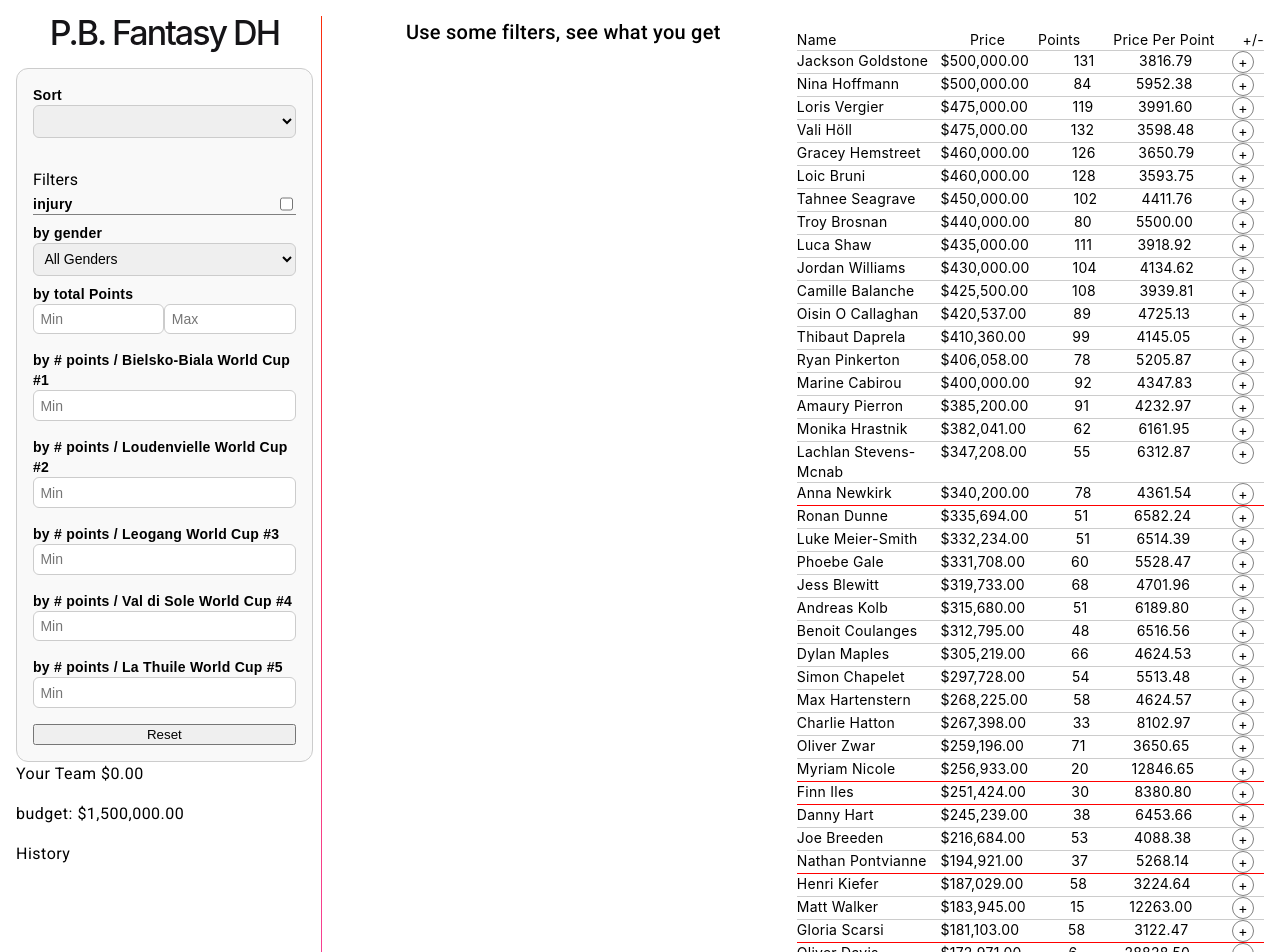
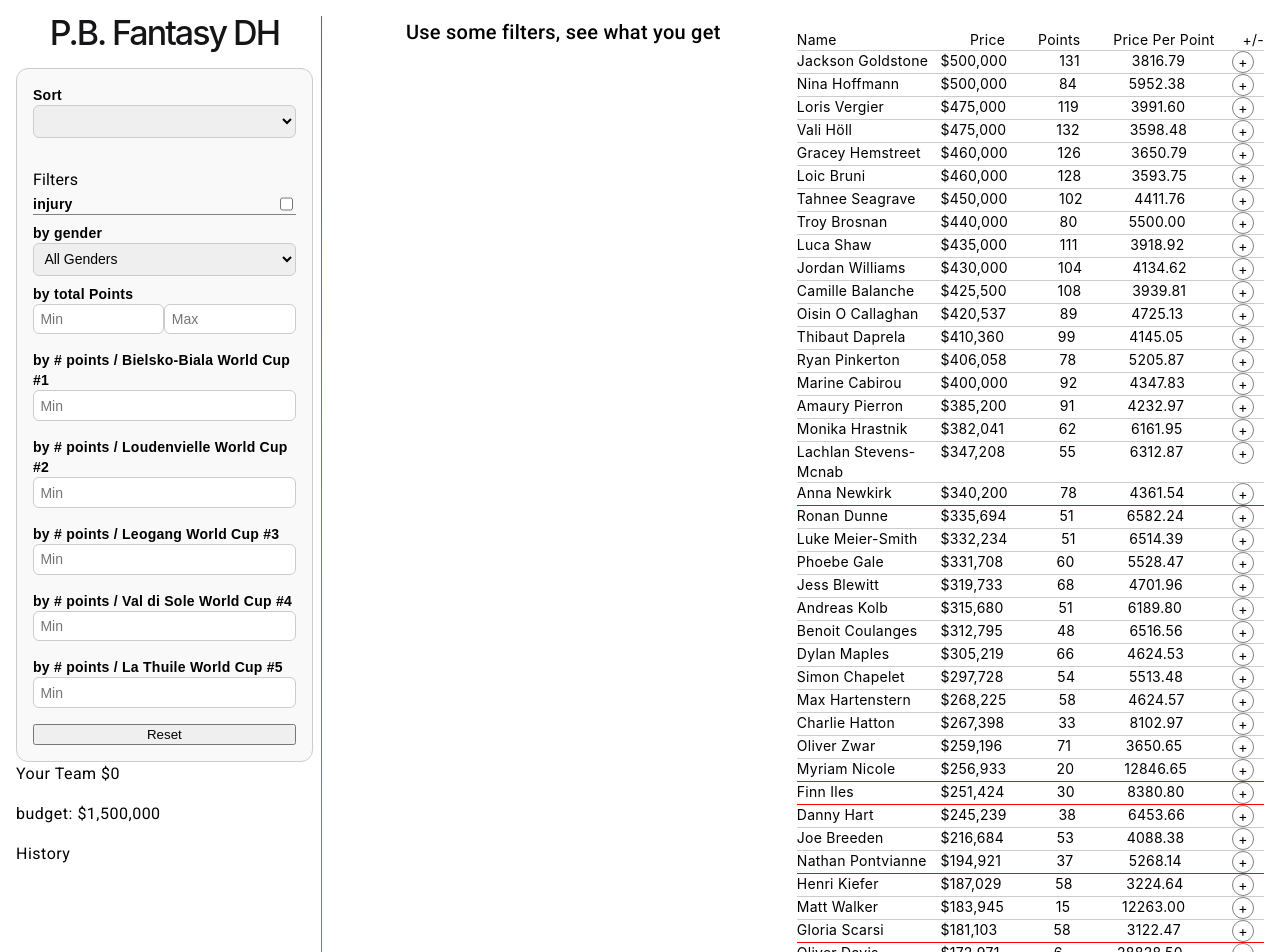
Before and after one commit to paultrial/fantasy, an Angular app: page / in a window 1280 px wide. Shown: the top 952 px of the page. Built offline with nearby package versions, Linux system fonts and the light colour scheme.

Commit message:
no more decimals

```diff
--- a/src/app/app.component.html
+++ b/src/app/app.component.html
@@ -106,15 +106,15 @@
         </div>
       </section>
       <section>
-        <h4 [ngClass]="{overBudget: sum>money}">Your Team {{sum | currency}}</h4>
-        <h4 [ngClass]="{overBudget: sum>money}">budget: {{budget | currency}}</h4>
+        <h4 [ngClass]="{overBudget: sum>money}">Your Team {{sum | currency: 'USD':'symbol':'1.0-0'}}</h4>
+        <h4 [ngClass]="{overBudget: sum>money}">budget: {{budget | currency: 'USD':'symbol':'1.0-0'}}</h4>
         <h4 class="errorMessage">{{errorMessage}}</h4>
 
         <ul class="athleteList" title="{{currentStats | json}}">
           <li class="athlete" *ngFor="let athlete of team">
             <div class="name">{{ athlete.firstname }} {{ athlete.lastname }}</div>
             <div class="data">
-              <div class="price">{{ athlete.value | currency}} </div>
+              <div class="price">{{ athlete.value | currency: 'USD':'symbol':'1.0-0'}} </div>
               <div class="points">{{ athlete.totalpoints }}</div>
               <div class="pricePerPoint">{{ athlete.pricePerPoint }}</div>
               <div class="teamAction" *ngIf="!athlete.selected" (click)="selectAthlete(athlete)">+</div>
@@ -129,12 +129,12 @@
         <h4>History</h4>
         <!-- historyTeams -->
         <ul class="athleteList" *ngFor="let team of historyTeams">
-          <div class="stats" title="{{team.stats | json}}">#{{team.number}} - stats / price: {{team.sum | currency}} leftovers: {{money-team.sum | currency}}</div>
+          <div class="stats" title="{{team.stats | json}}">#{{team.number}} - stats / price: {{team.sum | currency: 'USD':'symbol':'1.0-0'}} leftovers: {{money-team.sum | currency: 'USD':'symbol':'1.0-0'}}</div>
 
           <li class="athlete"  title="{{team.stats | json}}" *ngFor="let athlete of team.data">
             <div class="name">{{ athlete.firstname }} {{ athlete.lastname }}</div>
             <div class="data">
-              <div class="price">{{ athlete.value | currency}} </div>
+              <div class="price">{{ athlete.value | currency: 'USD':'symbol':'1.0-0'}} </div>
               <div class="points">{{ athlete.totalpoints }}</div>
               <div class="pricePerPoint">{{ athlete.pricePerPoint }}</div>
             </div>
@@ -160,7 +160,7 @@
         <li class="athlete" *ngFor="let athlete of filteredAthletes"
           [ngClass]="{overBudget: athlete.overBudget, selected: athlete.selected}">
           <div class="name"> {{ athlete.firstname }} {{ athlete.lastname }}</div>
-          <div class="price">{{ athlete.value | currency}} </div>
+          <div class="price">{{ athlete.value | currency: 'USD':'symbol':'1.0-0'}} </div>
           <div class="points">{{ athlete.totalpoints }}</div>
           <div class="pricePerPoint">{{ athlete.pricePerPoint }}</div>
           <div class="teamAction" *ngIf="!athlete.selected" (click)="selectAthlete(athlete)">+</div>
@@ -181,7 +181,7 @@
           [ngClass]="{injury: athlete.injury, overBudget: athlete.overBudget, selected: athlete.selected}">
           <div class="name"> {{ athlete.firstname }} {{ athlete.lastname }}</div>
           <div class="data">
-            <div class="price">{{ athlete.value | currency}} </div>
+            <div class="price">{{ athlete.value | currency: 'USD':'symbol':'1.0-0'}} </div>
             <div class="points">{{ athlete.totalpoints }}</div>
             <div class="pricePerPoint">{{ athlete.pricePerPoint }}</div>
             <div class="teamAction" *ngIf="!athlete.selected" (click)="selectAthlete(athlete)">+</div>
```
